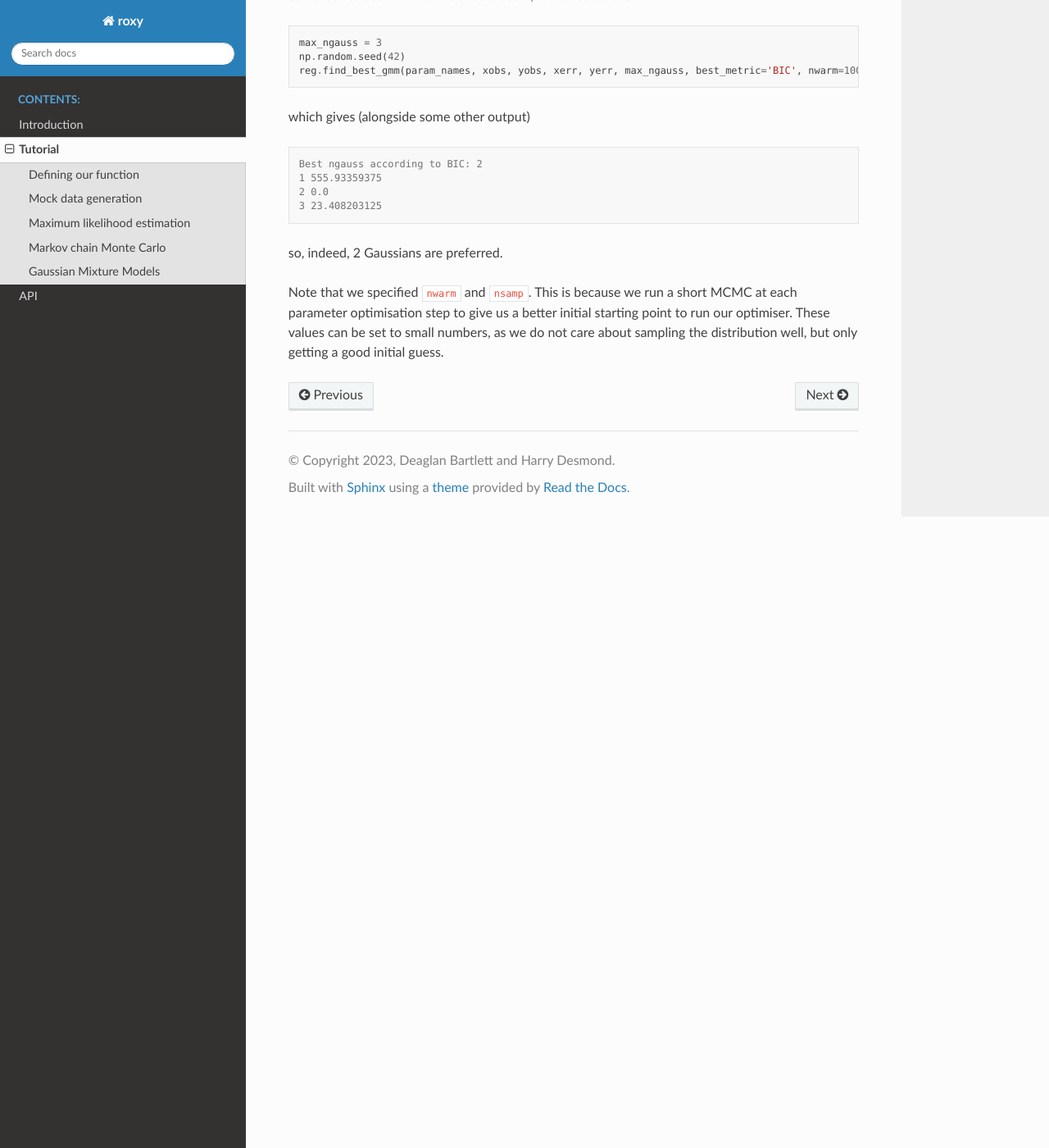
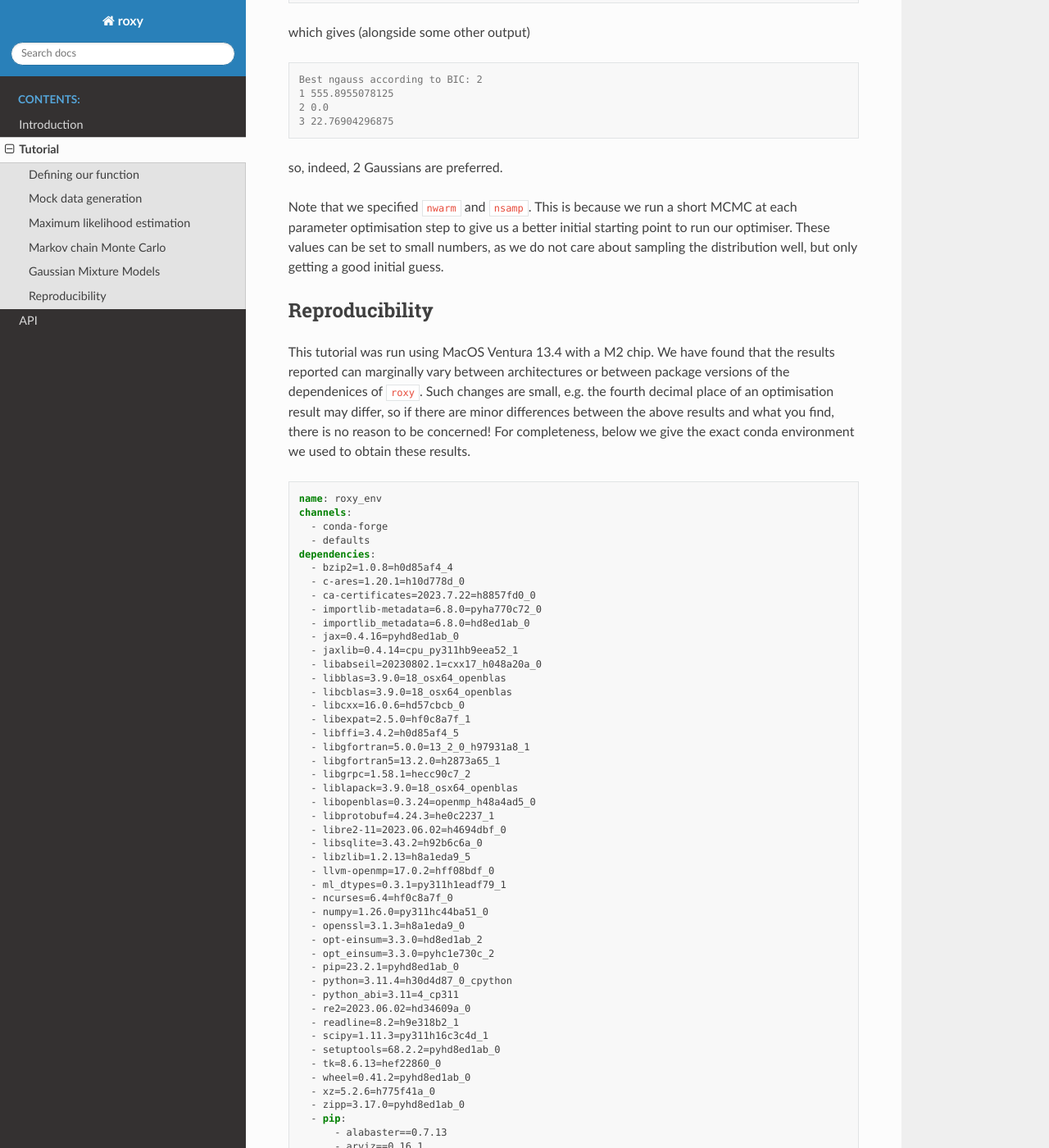
Before and after one commit to DeaglanBartlett/roxy, a Sphinx documentation site: the page built from docs/source/tutorial.rst, in a window 1280 px wide and 1400 px high, scrolled down 8702 px. Shown: the whole window at 82% size. Built offline with Sphinx 7.4.7 and the Read the Docs theme 2.0.0, drawn with Linux system fonts in a browser that asks for light colours; some of the changed text lies outside the part shown.

Commit message:
Update tutorial

```diff
--- a/docs/source/tutorial.rst
+++ b/docs/source/tutorial.rst
@@ -19,6 +19,8 @@ tutorial, however, so that you can get used to ``roxy``'s features before worryi
 of likelihood.
 
 Please see the MNR paper for more details on these likelihoods and their advantages/disadvantages.
+
+We provide a note about the reproducibility of the tutorial results at the end of the tutorial.
 
 Defining our function
 ---------------------
@@ -117,14 +117,14 @@ We print the parameter mean and median values, their standard deviations, the 5%
 .. code-block:: console
 
 	Running MCMC
-	sample: 100%|██████████| 5700/5700 [00:01<00:00, 3613.66it/s, 15 steps of size 2.90e-01. acc. prob=0.91]
+	sample: 100%|█████████████████████████████| 5700/5700 [00:02<00:00, 2665.71it/s, 15 steps of size 3.42e-01. acc. prob=0.91]
 
-			mean       std    median      5.0%     95.0%     n_eff     r_hat
-		 A      2.09      0.14      2.09      1.85      2.32   3015.95      1.00
-		 B      0.19      0.43      0.19     -0.54      0.86   3116.20      1.00
-	  mu_gauss      2.55      0.36      2.55      1.98      3.16   3593.55      1.00
-	       sig      0.75      0.21      0.73      0.40      1.08   3024.35      1.00
-	   w_gauss      1.63      0.28      1.59      1.20      2.09   3000.74      1.00
+			mean       std    median      2.5%     97.5%     n_eff     r_hat
+		 A      2.09      0.14      2.10      1.80      2.38   2221.65      1.00
+		 B      0.19      0.43      0.18     -0.65      1.06   2116.94      1.00
+	  mu_gauss      2.56      0.36      2.56      1.83      3.24   3358.24      1.00
+	       sig      0.74      0.22      0.73      0.36      1.19   2870.27      1.00
+	   w_gauss      1.63      0.29      1.59      1.11      2.18   3327.07      1.00
 
 	Number of divergences: 0
 
@@ -278,29 +278,21 @@ yields
 
 .. code-block:: console
 
-	Optimisation Results:
-	A:	2.0032894611358643
-	B:	0.5073251724243164
-	sig:	0.491148978471756
-	mu_gauss_0:	-9.9967679977417
-	mu_gauss_1:	-0.1831844449043274
-	w_gauss_0:	1.8608429431915283
-	w_gauss_1:	3.2111401557922363
-	weight_gauss_0:	0.6975019574165344
-
 	Running MCMC
-	sample: 100%|█████████████████████████████████████████████████████████████████████████████████████████████████████████████████████████████████████████████| 5700/5700 [00:04<00:00, 1252.86it/s, 15 steps of size 3.79e-01. acc. prob=0.91]
+	sample: 100%|██████████████████████████████| 5700/5700 [00:06<00:00, 898.22it/s, 15 steps of size 3.22e-01. acc. prob=0.94]
 
 			 mean       std    median      2.5%     97.5%     n_eff     r_hat
-		  A      2.00      0.00      2.00      1.99      2.01   3723.59      1.00
-		  B      0.51      0.04      0.51      0.43      0.59   3695.99      1.00
-	mu_gauss[0]    -10.00      0.08    -10.00    -10.18     -9.85   3417.18      1.00
-	mu_gauss[1]     -0.22      0.27     -0.20     -0.75      0.30   3179.26      1.00
-		sig      0.49      0.02      0.49      0.45      0.54   4669.69      1.00
-	 w_gauss[0]      1.86      0.06      1.86      1.74      1.99   3220.82      1.00
-	 w_gauss[1]      3.26      0.21      3.25      2.86      3.66   3162.07      1.00
-	 weights[0]      0.70      0.02      0.70      0.66      0.73   3530.11      1.00
+		  A      2.00      0.00      2.00      1.99      2.01   4206.88      1.00
+		  B      0.51      0.04      0.51      0.43      0.58   3916.77      1.00
+	mu_gauss[0]    -10.00      0.08    -10.00    -10.17     -9.85   3809.84      1.00
+	mu_gauss[1]     -0.22      0.27     -0.20     -0.78      0.28   3374.51      1.00
+		sig      0.49      0.02      0.49      0.45      0.54   4462.18      1.00
+	 w_gauss[0]      1.86      0.06      1.86      1.73      1.99   3811.61      1.00
+	 w_gauss[1]      3.26      0.21      3.25      2.87      3.68   3498.38      1.00
+	 weights[0]      0.70      0.02      0.70      0.66      0.73   4183.47      1.00
+	 weights[1]      0.30      0.02      0.30      0.27      0.34   4183.47      1.00
 
+	Number of divergences: 0
 
 and
 
@@ -322,12 +314,131 @@ which gives (alongside some other output)
 .. code-block:: console
 
 	Best ngauss according to BIC: 2
-	1 555.93359375
+	1 555.8955078125
 	2 0.0
-	3 23.408203125
+	3 22.76904296875
 
 so, indeed, 2 Gaussians are preferred.
 
 Note that we specified ``nwarm`` and ``nsamp``. This is because we run a short MCMC at each parameter optimisation step
 to give us a better initial starting point to run our optimiser. These values can be set to small numbers, as we do not
 care about sampling the distribution well, but only getting a good initial guess.
+
+
+Reproducibility
+---------------
+
+This tutorial was run using MacOS Ventura 13.4 with a M2 chip. We have found that the results reported can
+marginally vary between architectures or between package versions of the dependenices of ``roxy``.
+Such changes are small, e.g. the fourth decimal place of an optimisation result may differ,
+so if there are minor differences between the above results and what you find, there is no reason
+to be concerned! For completeness, below we give the exact conda environment we used to obtain these
+results.
+
+
+.. code-block:: yaml
+
+	name: roxy_env
+	channels:
+	  - conda-forge
+	  - defaults
+	dependencies:
+	  - bzip2=1.0.8=h0d85af4_4
+	  - c-ares=1.20.1=h10d778d_0
+	  - ca-certificates=2023.7.22=h8857fd0_0
+	  - importlib-metadata=6.8.0=pyha770c72_0
+	  - importlib_metadata=6.8.0=hd8ed1ab_0
+	  - jax=0.4.16=pyhd8ed1ab_0
+	  - jaxlib=0.4.14=cpu_py311hb9eea52_1
+	  - libabseil=20230802.1=cxx17_h048a20a_0
+	  - libblas=3.9.0=18_osx64_openblas
+	  - libcblas=3.9.0=18_osx64_openblas
+	  - libcxx=16.0.6=hd57cbcb_0
+	  - libexpat=2.5.0=hf0c8a7f_1
+	  - libffi=3.4.2=h0d85af4_5
+	  - libgfortran=5.0.0=13_2_0_h97931a8_1
+	  - libgfortran5=13.2.0=h2873a65_1
+	  - libgrpc=1.58.1=hecc90c7_2
+	  - liblapack=3.9.0=18_osx64_openblas
+	  - libopenblas=0.3.24=openmp_h48a4ad5_0
+	  - libprotobuf=4.24.3=he0c2237_1
+	  - libre2-11=2023.06.02=h4694dbf_0
+	  - libsqlite=3.43.2=h92b6c6a_0
+	  - libzlib=1.2.13=h8a1eda9_5
+	  - llvm-openmp=17.0.2=hff08bdf_0
+	  - ml_dtypes=0.3.1=py311h1eadf79_1
+	  - ncurses=6.4=hf0c8a7f_0
+	  - numpy=1.26.0=py311hc44ba51_0
+	  - openssl=3.1.3=h8a1eda9_0
+	  - opt-einsum=3.3.0=hd8ed1ab_2
+	  - opt_einsum=3.3.0=pyhc1e730c_2
+	  - pip=23.2.1=pyhd8ed1ab_0
+	  - python=3.11.4=h30d4d87_0_cpython
+	  - python_abi=3.11=4_cp311
+	  - re2=2023.06.02=hd34609a_0
+	  - readline=8.2=h9e318b2_1
+	  - scipy=1.11.3=py311h16c3c4d_1
+	  - setuptools=68.2.2=pyhd8ed1ab_0
+	  - tk=8.6.13=hef22860_0
+	  - wheel=0.41.2=pyhd8ed1ab_0
+	  - xz=5.2.6=h775f41a_0
+	  - zipp=3.17.0=pyhd8ed1ab_0
+	  - pip:
+	      - alabaster==0.7.13
+	      - arviz==0.16.1
+	      - babel==2.13.0
+	      - certifi==2023.7.22
+	      - charset-normalizer==3.3.0
+	      - contourpy==1.1.1
+	      - corner==2.2.2
+	      - cycler==0.12.1
+	      - docutils==0.18.1
+	      - fgivenx==2.4.2
+	      - fonttools==4.43.1
+	      - getdist==1.4.5
+	      - h5netcdf==1.2.0
+	      - h5py==3.10.0
+	      - idna==3.4
+	      - imagesize==1.4.1
+	      - jaxopt==0.8.1
+	      - jinja2==3.1.2
+	      - joblib==1.3.2
+	      - kiwisolver==1.4.5
+	      - markdown-it-py==3.0.0
+	      - markupsafe==2.1.3
+	      - matplotlib==3.8.0
+	      - mdit-py-plugins==0.4.0
+	      - mdurl==0.1.2
+	      - multipledispatch==1.0.0
+	      - myst-parser==2.0.0
+	      - numpyro==0.13.2
+	      - packaging==23.2
+	      - pandas==2.1.1
+	      - pillow==10.0.1
+	      - prettytable==3.9.0
+	      - pygments==2.16.1
+	      - pyparsing==3.1.1
+	      - python-dateutil==2.8.2
+	      - pytz==2023.3.post1
+	      - pyyaml==6.0.1
+	      - requests==2.31.0
+	      - scikit-learn==1.3.1
+	      - six==1.16.0
+	      - snowballstemmer==2.2.0
+	      - sphinx==7.2.6
+	      - sphinx-rtd-theme==1.3.0
+	      - sphinxcontrib-applehelp==1.0.7
+	      - sphinxcontrib-devhelp==1.0.5
+	      - sphinxcontrib-htmlhelp==2.0.4
+	      - sphinxcontrib-jquery==4.1
+	      - sphinxcontrib-jsmath==1.0.1
+	      - sphinxcontrib-qthelp==1.0.6
+	      - sphinxcontrib-serializinghtml==1.1.9
+	      - threadpoolctl==3.2.0
+	      - tqdm==4.66.1
+	      - typing-extensions==4.8.0
+	      - tzdata==2023.3
+	      - urllib3==2.0.6
+	      - wcwidth==0.2.8
+	      - xarray==2023.9.0
+	      - xarray-einstats==0.6.0
```
Also changed, not shown: other parts of docs/source/tutorial.rst (+4 -6 lines), docs/source/gmm_corner.png, docs/source/posterior_predictive.png, docs/source/trace.png, docs/source/triangle.png.
